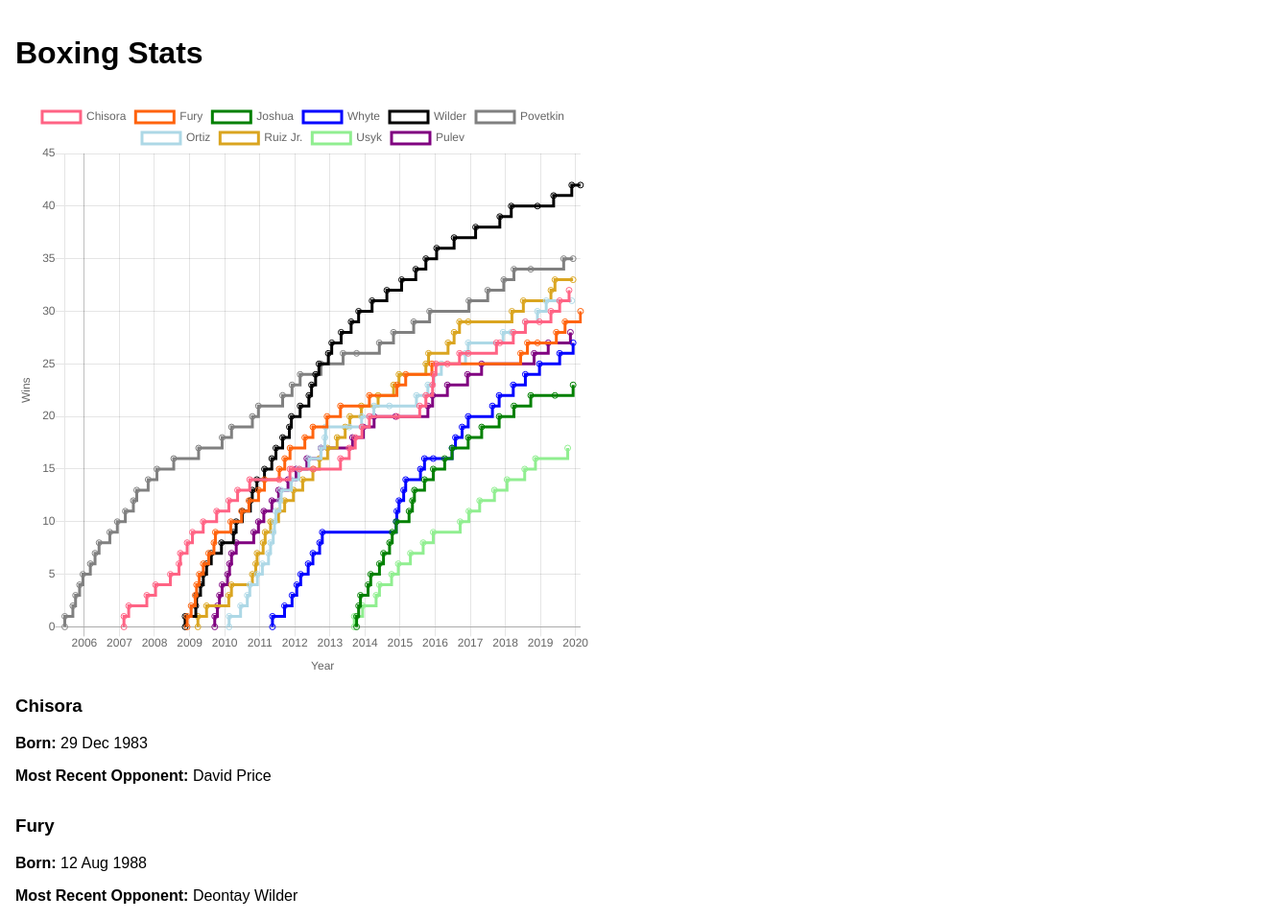
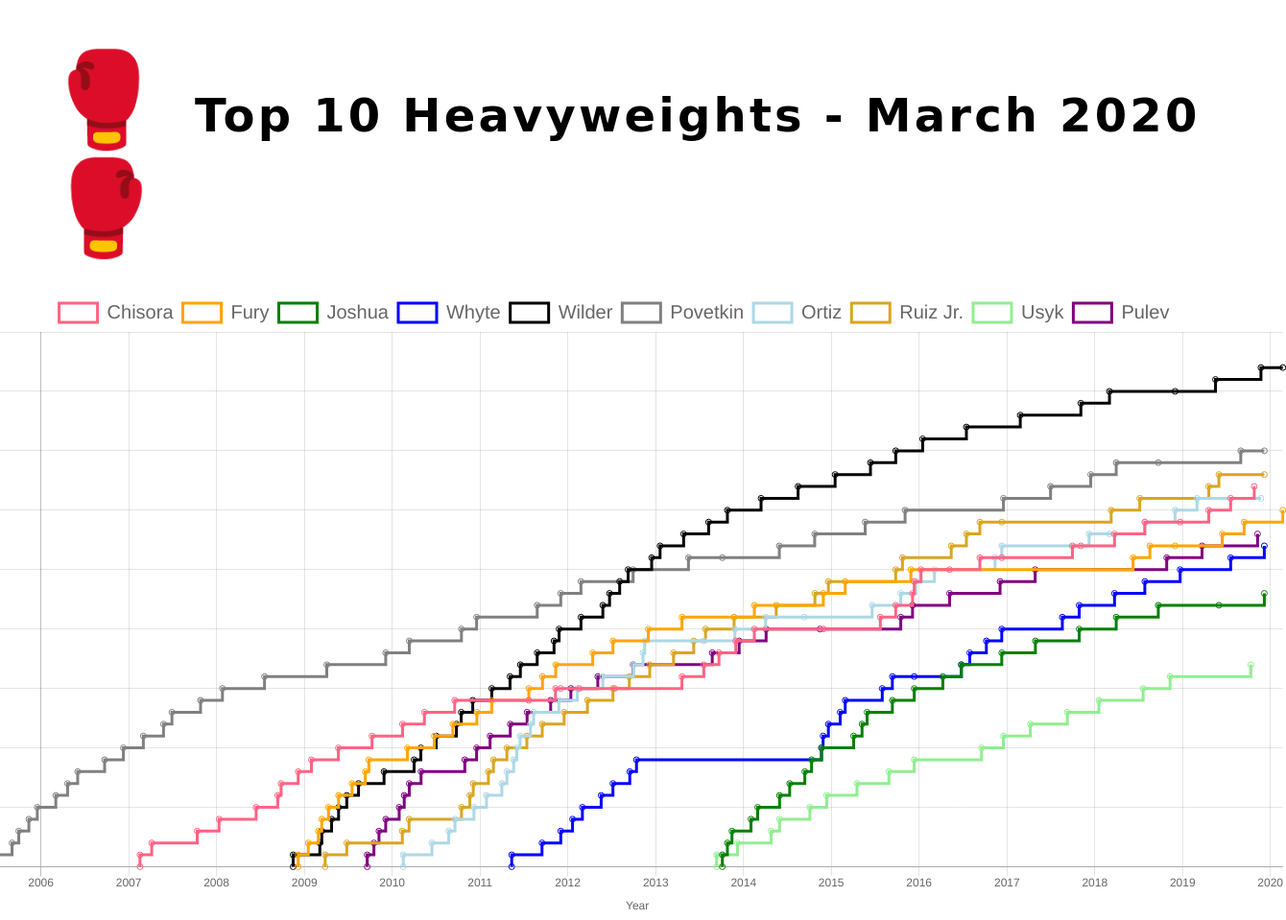
Before and after one commit to andrewghale/heavyweight-data, a website: page index.html in a window 1280 px wide. Shown: the top 959 px of the page at 96% size, 1340 px wide, since content can reach past the window. Drawn offline with nearby package versions, Linux system fonts and the light colour scheme; a web font is replaced by a local one.

Commit message:
chart width, title, fonts

```diff
--- a/charts.js
+++ b/charts.js
@@ -3951,6 +3951,8 @@ const pulevChartData = [
 {t: "Sep 19 2009", y: "0"}
 ]
 
+const transparent = "rgba(0, 0, 0, 0)"
+
 const ctx = document.getElementById("myChart").getContext("2d");
   const chart = new Chart(ctx, {
     type: "line",
@@ -3958,88 +3960,80 @@ const ctx = document.getElementById("myChart").getContext("2d");
       datasets: [
         {
           label: "Chisora",
-          backgroundColor: "rgba(255, 99, 132, 0)",
+          backgroundColor: transparent,
           borderColor: "rgb(255, 99, 132)",
-          hoverBorderColor: "blue",
           data: chisoraChartdata,
           steppedLine: "after"
         }
         ,
         {
           label: "Fury",
-          backgroundColor: "rgba(255, 99, 13, 0)",
-          borderColor: "rgb(255, 99, 13)",
-          hoverBorderColor: "red",
+          backgroundColor: transparent,
+          borderColor: "orange",
           data: furyChartData,
           steppedLine: "after"
         },
         {
           label: "Joshua",
-          backgroundColor: "rgba(255, 99, 13, 0)",
+          backgroundColor: transparent,
           borderColor: "green",
-          hoverBorderColor: "green",
           data: joshuaChartData,
           steppedLine: "after"
         },
         {
           label: "Whyte",
-          backgroundColor: "rgba(255, 99, 13, 0)",
+          backgroundColor: transparent,
           borderColor: "blue",
-          hoverBorderColor: "blue",
           data: whyteChartData,
           steppedLine: "after"
         },
         {
           label: "Wilder",
-          backgroundColor: "rgba(255, 99, 13, 0)",
+          backgroundColor: transparent,
           borderColor: "black",
-          hoverBorderColor: "black",
           data: wilderChartData,
           steppedLine: "after"
         },
         {
           label: "Povetkin",
-          backgroundColor: "rgba(255, 99, 13, 0)",
+          backgroundColor: transparent,
           borderColor: "grey",
-          hoverBorderColor: "grey",
           data: povetkinChartData,
           steppedLine: "after"
         },
         {
           label: "Ortiz",
-          backgroundColor: "rgba(255, 99, 13, 0)",
+          backgroundColor: transparent,
           borderColor: "lightblue",
-          hoverBorderColor: "lightblue",
           data: ortizChartData,
           steppedLine: "after"
         },
         {
           label: "Ruiz Jr.",
-          backgroundColor: "rgba(255, 99, 13, 0)",
+          backgroundColor: transparent,
           borderColor: "goldenrod",
-          hoverBorderColor: "goldenrod",
           data: ruizChartData,
           steppedLine: "after"
         },
         {
           label: "Usyk",
-          backgroundColor: "rgba(255, 99, 13, 0)",
+          backgroundColor: transparent,
           borderColor: "lightgreen",
-          hoverBorderColor: "lightgreen",
           data: usykChartData,
           steppedLine: "after"
         },
         {
           label: "Pulev",
-          backgroundColor: "rgba(255, 99, 13, 0)",
+          backgroundColor: transparent,
           borderColor: "purple",
-          hoverBorderColor: "purple",
           data: pulevChartData,
           steppedLine: "after"
         }
       ]
     },
     options: {
+      responsive: true,
+      maintainAspectRatio: false,
       scales: {
         xAxes: [{
           scaleLabel: {
@@ -4062,6 +4056,9 @@ const ctx = document.getElementById("myChart").getContext("2d");
           scaleLabel: {
             display: true,
             labelString: 'Wins'
+          },
+          ticks: {
+            beginAtZero: true
           }
         }]
       },
@@ -4069,16 +4066,12 @@ const ctx = document.getElementById("myChart").getContext("2d");
         display: true,
         position: 'top',
         labels: {
+          fontSize: 20,
           boxWidth: 40
         }
       }
     }
   });
-
-
-
-
-
 
   // const handleChisoraData = (data) => {
 //   let wins = []
--- a/index.html
+++ b/index.html
@@ -4,10 +4,19 @@
     <meta charset="UTF-8" />
     <meta name="viewport" content="width=device-width, initial-scale=1.0" />
     <title>Boxing Stats</title>
+    <link
+      href="https://fonts.googleapis.com/css?family=Bowlby+One+SC&display=swap"
+      rel="stylesheet"
+    />
     <link rel="stylesheet" href="./style.css" />
   </head>
   <body>
-    <h1 class="boxer">Boxing Stats</h1>
+    <div class="title-container">
+      <h1 class="main-title">
+        <span class="flip-h glove">🥊</span>Top 10 Heavyweights - March
+        2020<span class="glove">🥊</span>
+      </h1>
+    </div>
     <div class="chart-container">
       <canvas id="myChart" width="400" height="400"></canvas>
     </div>
--- a/style.css
+++ b/style.css
@@ -3,16 +3,53 @@
 }
 
 body {
+  display: flex;
+  flex-direction: column;
+  align-items: center;
   margin: 0;
   padding: 1rem;
   font-family: Arial, Helvetica, sans-serif;
 }
 
+h1,
+h3 {
+  font-family: "Bowlby One SC", cursive;
+  letter-spacing: 0.2rem;
+}
+
+h3 {
+  font-size: 2rem;
+}
+
+.main-title {
+  font-size: 3rem;
+}
+
 .boxer {
-  margin-bottom: 2rem;
+  margin: 2rem;
+  width: 25%;
 }
 
 .chart-container {
-  width: 600px;
-  height: 600px;
+  width: 1400px;
+  height: 650px;
 }
+
+canvas {
+  width: 100% !important;
+}
+
+.record {
+  display: flex;
+  flex-wrap: wrap;
+  justify-content: center;
+}
+
+.flip-h {
+  display: inline-block;
+  transform: scale(-1, 1);
+}
+.glove {
+  font-size: 6rem;
+  margin: 0 2rem;
+}
```
